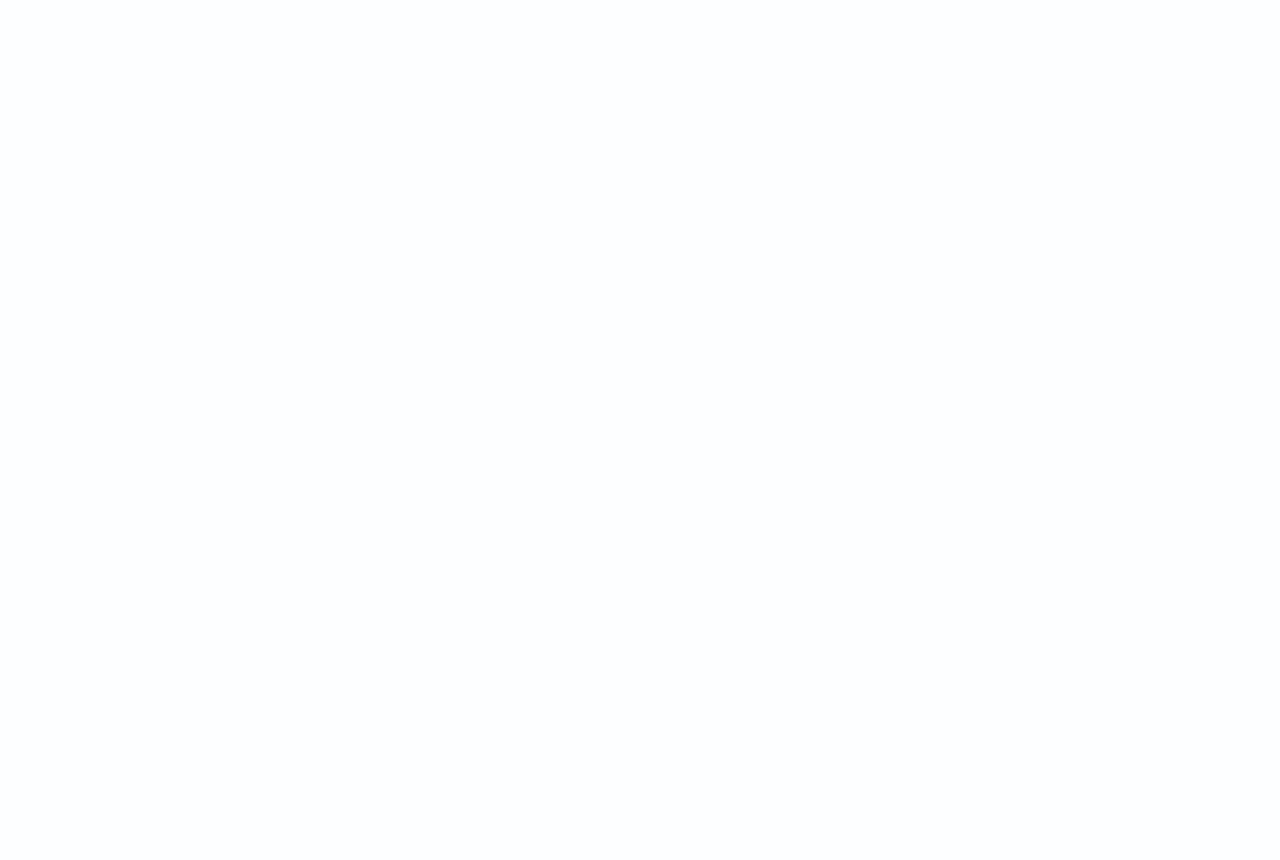
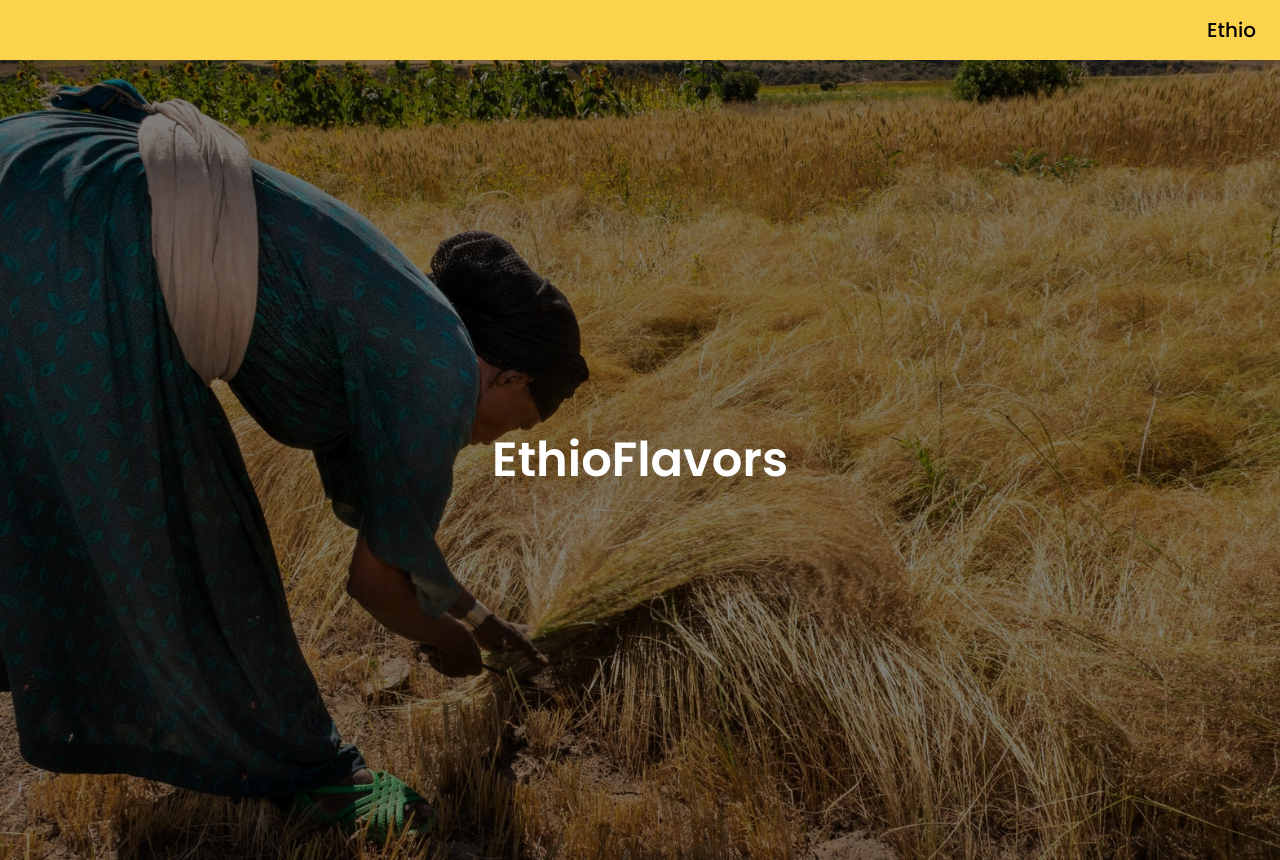
Before and after one commit to sixeyes198/ethio-shop-optimized, a React (Vite) app in the folder frontend/ethio-shop/: page /Cart in a window 1280 px wide. Before the commit this address had no page. Before the commit the page ends 800 px from the top, so only its background shows below. Built offline with nearby package versions, Linux system fonts and the light colour scheme.

Commit message:
started the cart

```diff
--- a/frontend/ethio-shop/src/App.jsx
+++ b/frontend/ethio-shop/src/App.jsx
@@ -2,12 +2,14 @@
 import Login from "./pages/Login/Login";
 import {BrowserRouter as Router , Routes, Route} from "react-router-dom"
 import SignUp from "./pages/SignUp/SignUp";
+import Cart from "./pages/Cart/Cart";
 
 
 function App() {
   return (
     <Router>
       <Routes>
+        <Route path="/Cart" element={<Cart/>}/>
         <Route path="/dashboard" element={<Home />} />
         <Route path="/login" element={<Login />} />
         <Route path="/signup" element={<SignUp />} />
--- a/frontend/ethio-shop/src/pages/Cart/Cart.jsx
+++ b/frontend/ethio-shop/src/pages/Cart/Cart.jsx
@@ -1,9 +1,27 @@
-import React from 'react'
+import React from "react";
+import img5 from "../../assets/images/img5.jpg"
+import Navbar from "../../components/Navbar/Navbar";
 
 const Cart = () => {
   return (
-    <div>Cart</div>
-  )
-}
+    <>
+    <Navbar/>
+    <section id="home">
+      <div className="relative w-full h-screen ">
+        <img
+          src={img5}
+          alt="women working in field"
+          className="object-cover h-full w-fit"
+        />
+        <div className="absolute inset-0 flex flex-col items-center justify-center  bg-black/50">
+          <h1 className="text-4xl md:text-5xl font-semibold  text-white text-center px-4">
+            EthioFlavors
+          </h1>
+        </div>
+      </div>
+    </section>
+    </>
+  );
+};
 
-export default Cart
+export default Cart;
```
